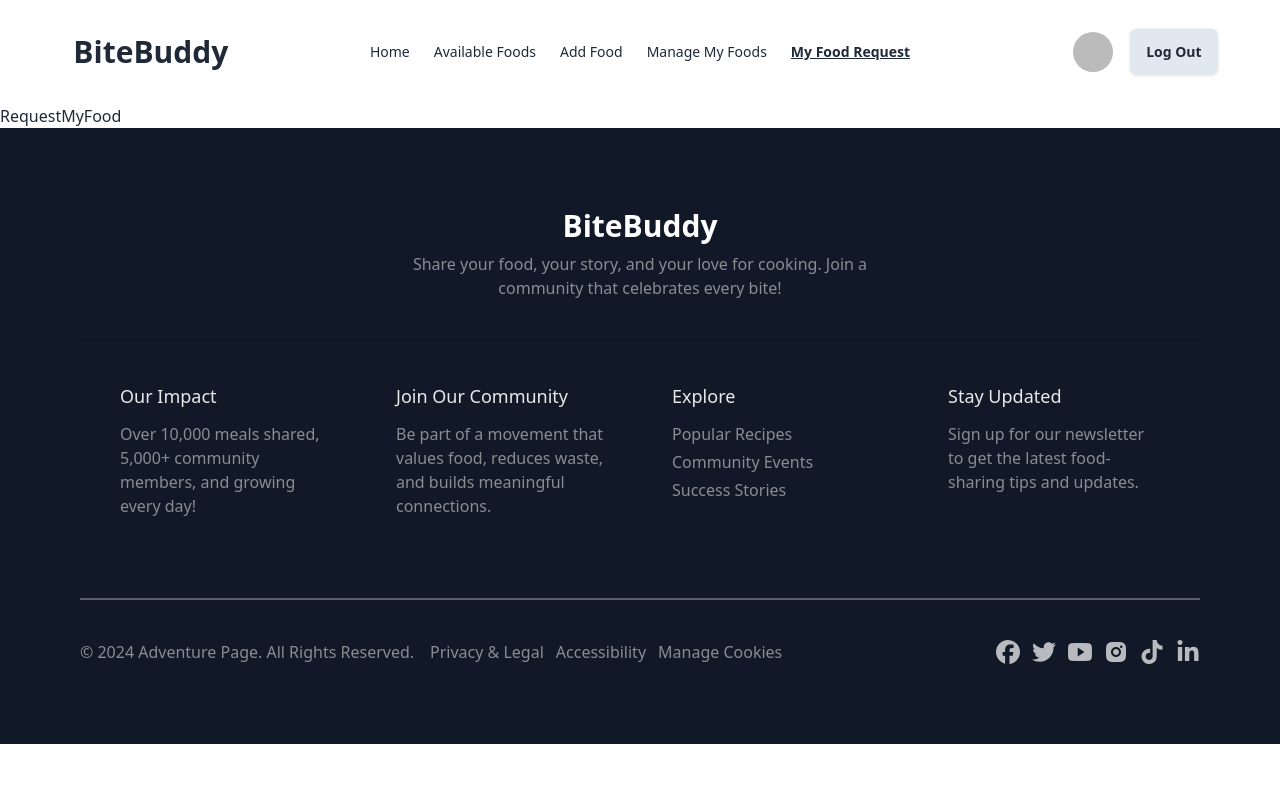
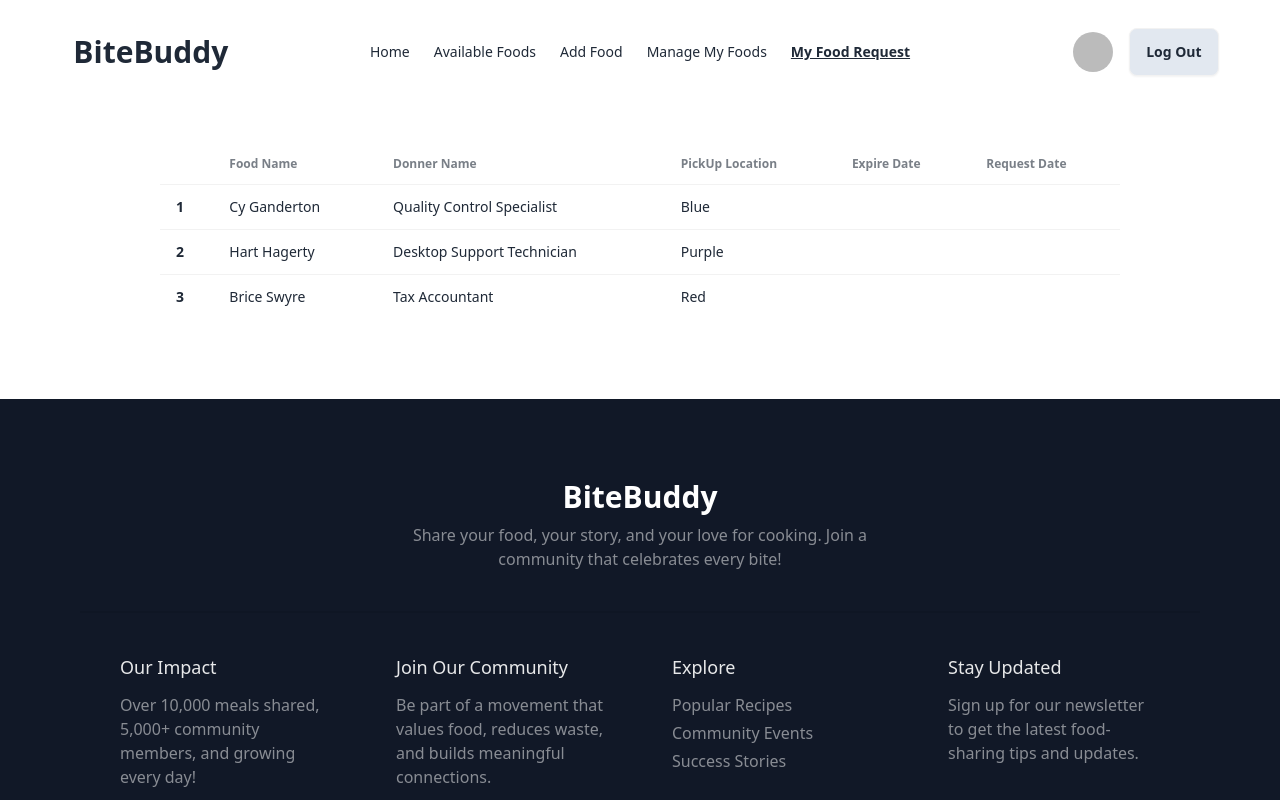
Before and after one commit to fatemaDiba/bitebuddy-client, a React (Vite) app: page /request-myfood in a window 1280 px wide. Shown: the top 800 px of the page. Built offline with nearby package versions, Linux system fonts and the light colour scheme; no server answers; sample sign-in values are in the browser's storage.

Commit message:
manage food & request food

```diff
--- a/src/PrivateRoutes/ManageMyFoods.jsx
+++ b/src/PrivateRoutes/ManageMyFoods.jsx
@@ -1,5 +1,64 @@
+import { useContext, useEffect, useState } from "react";
+import useAxios from "../hooks/useAxios";
+import { toast } from "react-toastify";
+import { AuthContext } from "../Auth/AuthProvider";
+
 const ManageMyFoods = () => {
-  return <div>ManageMyFoods</div>;
+  const [foods, setFoods] = useState([]);
+  const axiosBase = useAxios();
+  const { user } = useContext(AuthContext);
+  const email = user.email;
+  useEffect(() => {
+    axiosBase
+      .post("/foods/manage-myfoods", { email })
+      .then((res) => {
+        console.log(res.data);
+        setFoods(res.data);
+      })
+      .catch(() => {
+        toast.error("Something went wrong");
+      });
+  }, []);
+  return (
+    <div className="container w-9/12 mx-auto mb-20 mt-10">
+      <div className="overflow-x-auto">
+        <table className="table">
+          {/* head */}
+          <thead>
+            <tr>
+              <th></th>
+              <th>Food Name</th>
+              <th>Quantity</th>
+              <th>PickUp Location</th>
+              <th>Expire Date</th>
+              <th>Action</th>
+            </tr>
+          </thead>
+          <tbody>
+            {/* row 1 */}
+            {foods.map((food, index) => {
+              return (
+                <tr className="hover" key={food._id}>
+                  <th>{index + 1}</th>
+                  <td>{food.foodName}</td>
+                  <td>{food.quantity}</td>
+                  <td>{food.location}</td>
+                  <td>{food.exDate}</td>
+
+                  <td>
+                    <div className="flex flex-row gap-3">
+                      <button className="btn">Update</button>
+                      <button className="btn">Delete</button>
+                    </div>
+                  </td>
+                </tr>
+              );
+            })}
+          </tbody>
+        </table>
+      </div>
+    </div>
+  );
 };
 
 export default ManageMyFoods;
--- a/src/PrivateRoutes/RequestMyFood.jsx
+++ b/src/PrivateRoutes/RequestMyFood.jsx
@@ -1,5 +1,46 @@
 const RequestMyFood = () => {
-  return <div>RequestMyFood</div>;
+  return (
+    <div className="container w-9/12 mx-auto mb-20 mt-10">
+      <div className="overflow-x-auto">
+        <table className="table">
+          {/* head */}
+          <thead>
+            <tr>
+              <th></th>
+              <th>Food Name</th>
+              <th>Donner Name</th>
+              <th>PickUp Location</th>
+              <th>Expire Date</th>
+              <th>Request Date</th>
+            </tr>
+          </thead>
+          <tbody>
+            {/* row 1 */}
+            <tr className="hover">
+              <th>1</th>
+              <td>Cy Ganderton</td>
+              <td>Quality Control Specialist</td>
+              <td>Blue</td>
+            </tr>
+            {/* row 2 */}
+            <tr className="hover">
+              <th>2</th>
+              <td>Hart Hagerty</td>
+              <td>Desktop Support Technician</td>
+              <td>Purple</td>
+            </tr>
+            {/* row 3 */}
+            <tr className="hover">
+              <th>3</th>
+              <td>Brice Swyre</td>
+              <td>Tax Accountant</td>
+              <td>Red</td>
+            </tr>
+          </tbody>
+        </table>
+      </div>
+    </div>
+  );
 };
 
 export default RequestMyFood;
--- /dev/null
+++ b/src/PrivateRoutes/UpdateFood.jsx
@@ -0,0 +1,5 @@
+const UpdateFood = () => {
+  return <div>UpdateFood</div>;
+};
+
+export default UpdateFood;
--- a/src/pages/AvailableFoods.jsx
+++ b/src/pages/AvailableFoods.jsx
@@ -16,7 +16,6 @@ const AvailableFoods = () => {
       .get("/foods/available-foods")
       .then((res) => {
         setFoods(res.data);
-        console.log(res.data);
         setLoading(false);
       })
       .catch(() => {
```
